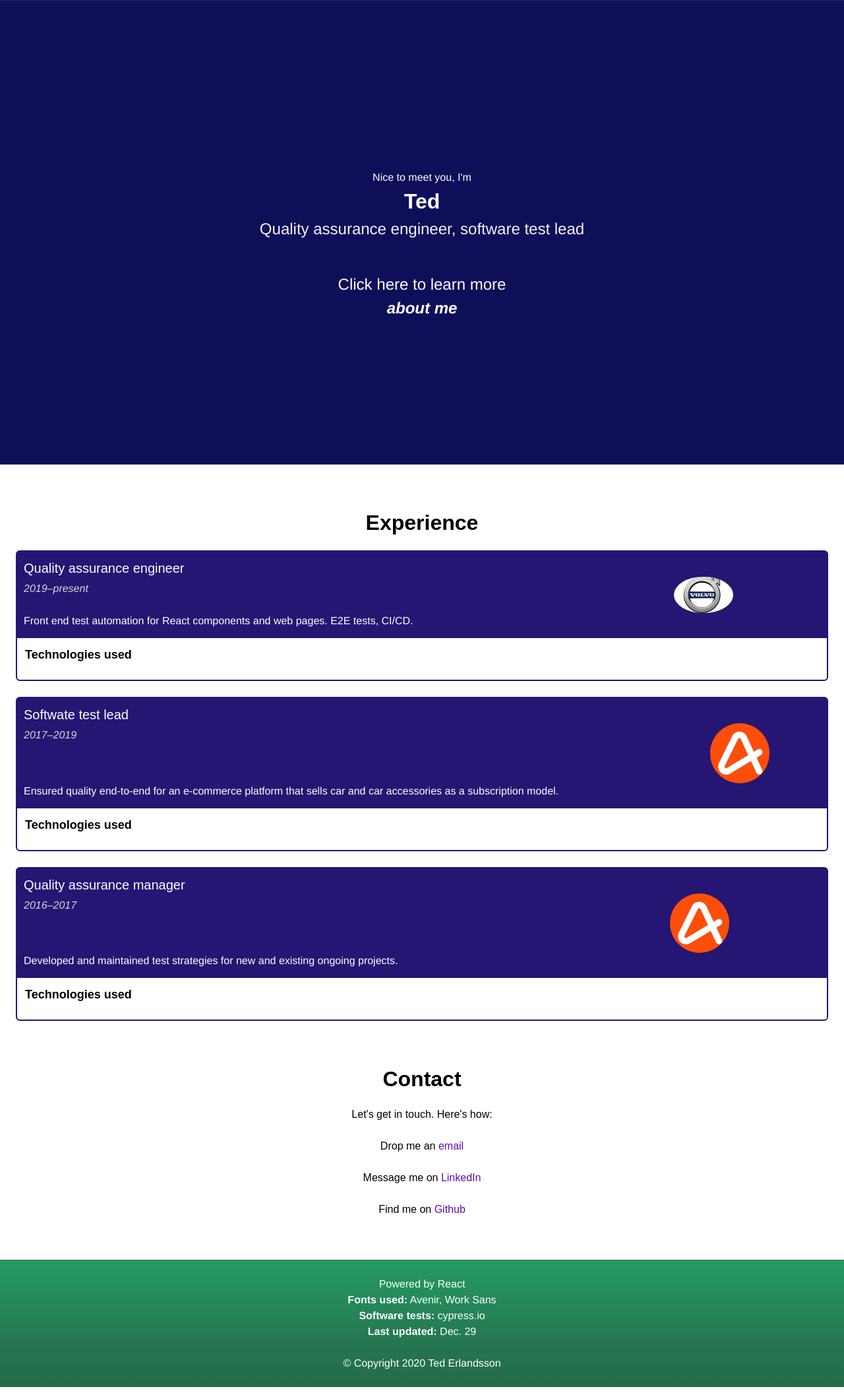
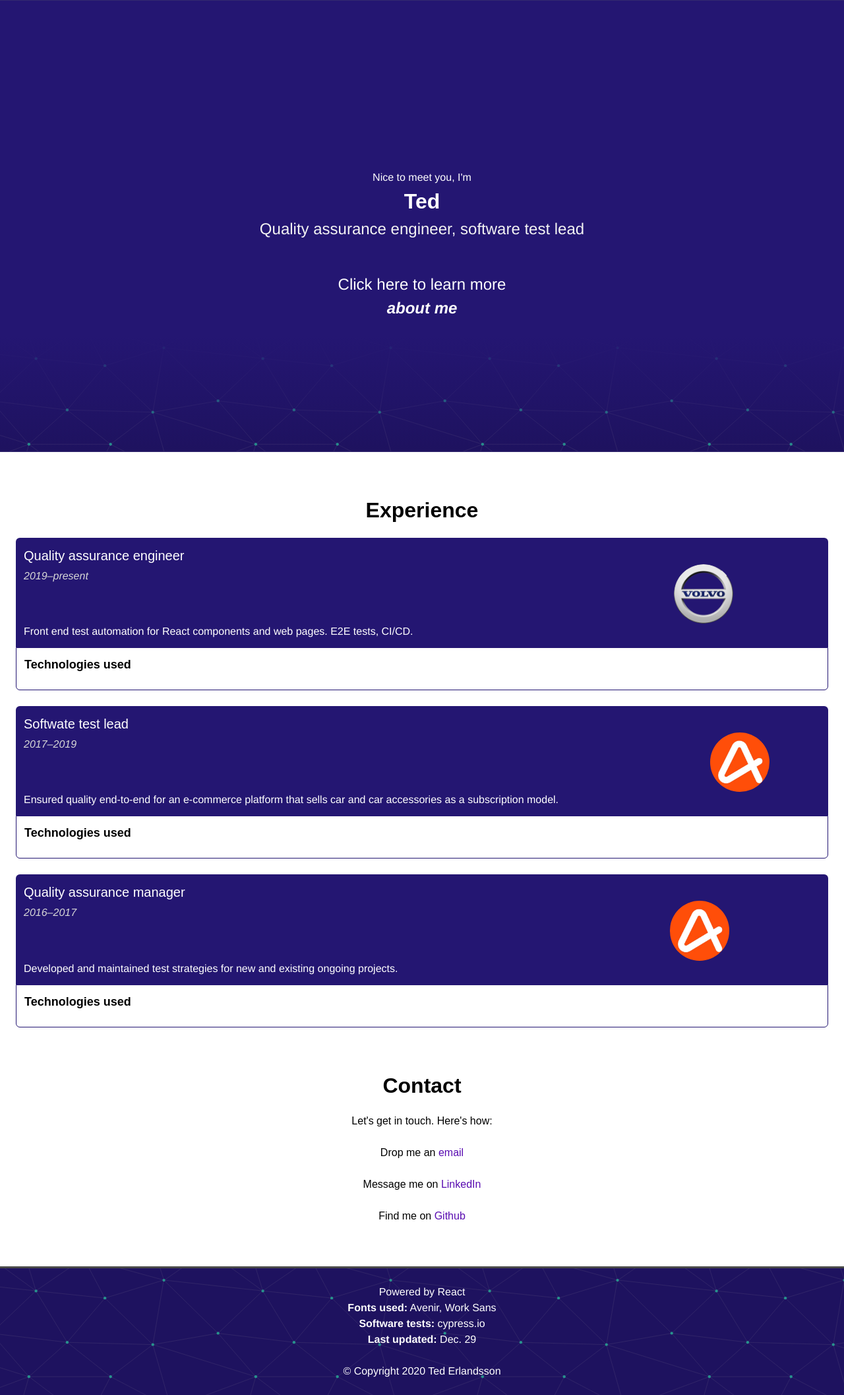
Before and after one commit to tederlandsson/portfolio, a React (Create React App) app: page / in a window 1280 px wide. Shown: the whole page at 66% size. Built offline with nearby package versions, Linux system fonts and the light colour scheme; what webfontloader would draw is missing.

Commit message:
update about and experience items

```diff
--- a/src/components/About/About.tsx
+++ b/src/components/About/About.tsx
@@ -4,6 +4,7 @@ import Overlay from '../Overlay/Overlay';
 // Theme
 import styled from 'styled-components';
 import { FontSizes, Margins, Colors } from '../../theme/';
+import pattern from '../../assets/pattern.svg';
 
 // Icons
 import { Icon } from '@iconify/react';
@@ -41,14 +42,16 @@ export default class About extends Component {
         </div>
         <br />
         <Overlay data={this.getContent()}/>
+        <div className="about-bottom"></div>
       </StyledAbout>
     );
   }
 }
 
 const StyledAbout = styled.div`
-    background: ${Colors.blueGradientBackGround};
-    padding: 20% 0 20% 0;
+    // background: ${Colors.blueGradientBackGround};
+    background: ${Colors.blueBackground};
+    padding: 20% 0 0 0;
     margin-bottom: ${Margins.huge};
     border-top: 1px solid rgb(99, 99, 99, 0.25);
     border-bottom: 1px solid rgb(99, 99, 99, 0.25);
@@ -85,4 +88,23 @@ const StyledAbout = styled.div`
   .wave {
     font-size: 5em;
   }
+
+  .about-bottom {
+    position: relative;
+    margin: ${Margins.large} 0 0;
+    background-image: url(${pattern});
+    height: 175px;
+    //background-image: linear-gradient(to right, url(${pattern}), ${Colors.blueBackground});
+  }
+
+  .about-bottom::after {
+    position: absolute;
+    content: "";
+    top: 0;
+    left: 0;
+    display: block;
+    background: linear-gradient(to bottom, ${Colors.blueBackground}, rgba(0, 0, 255, 0));
+    width: 100%;
+    height: 100%;
+  }
 `;
--- a/src/components/Experience/ExperienceItem.tsx
+++ b/src/components/Experience/ExperienceItem.tsx
@@ -13,7 +13,8 @@ interface ExperienceItemProps {
     description: string;
     bottomHeader?: string;
     image?: string;
-    imageAltText?: string,
+    imageAltText?: string;
+    ignoreRadius?: boolean,
     technologies: string[];
     icons?: Array<any>;
   }
@@ -95,18 +96,20 @@ const ExperienceItemStyling = styled.div`
   img {
     grid-column: 2;
     margin: auto auto auto auto;
+    max-width: ${utils.isMobile() ? '60px' : '90px'};
+  }
+
+  .experience-item .image {
     border-radius: 50%;
-    max-width: ${utils.isMobile() ? '60px' : '90px'};
   }
 
   .bottom-container {
     margin: 0 0 ${Margins.large} 0;
     padding: 0 ${Margins.small} ${Margins.small} ${Margins.small};
-    border: 2px ${Colors.experienceBlue} solid;
+    border: 1px ${Colors.experienceBlue} solid;
     border-bottom-left-radius: 6px;
     border-bottom-right-radius: 6px;
   }
-
 
   .bottom-header {
     margin: ${Margins.small} 0 ${Margins.small} 0;
@@ -125,5 +128,4 @@ const ExperienceItemStyling = styled.div`
   }
 `;
 
-
 export default ExperienceItem;
--- a/src/components/Footer/Footer.tsx
+++ b/src/components/Footer/Footer.tsx
@@ -1,5 +1,8 @@
 import React, { Component } from 'react';
 import { Colors } from '../../theme';
+
+import pattern from '../../assets/pattern.svg';
+import styled from 'styled-components';
 interface FooterProps {
   content: {
     name: string;
@@ -14,7 +17,8 @@ class Footer extends Component<FooterProps> {
     const content = this.props.content;
 
     return (
-      <div className="footer" style={footerWrapperCSS}>
+      <StyledFooter>
+        <div className="footer">
           <p>{content.poweredBy}</p>
           <p><b>Fonts used:</b> {content.fontsUsed}</p>
           <p><b>Software tests:</b> {content.tests}</p>
@@ -22,15 +26,18 @@ class Footer extends Component<FooterProps> {
           <br/>
           &copy; Copyright 2020 {content.name}
         </div>
+      </StyledFooter>
     );
   }
 }
 
-const footerWrapperCSS: object = {
-  borderTop: `1px solid ${Colors.borderStroke}`,
-  padding: `24px 24px 24px 24px`,
-  color: Colors.white,
-  background: Colors.darkContainerGradient,
-};
+const StyledFooter = styled.div`
+    border-top: 1px solid ${Colors.borderStroke};
+    padding: 24px 24px 24px 24px;
+    color: ${Colors.white};
+    background-image: url(${pattern});
+    border-top: 3px #4a4a4a solid;
+  }
+`;
 
 export default Footer;
--- a/src/components/Overlay/Overlay.tsx
+++ b/src/components/Overlay/Overlay.tsx
@@ -73,7 +73,7 @@ const OverlayStyled = styled.div`
   .prompt {
     font-size: ${FontSizes.Large};
     font-style: bold;
-    margin: 0 ${Margins.large} -3% ${Margins.large};
+    margin: 0 ${Margins.large} 0 ${Margins.large};
   }
 
   .prompt > i {
@@ -86,7 +86,7 @@ const OverlayStyled = styled.div`
     background-color: ${Colors.blueGradientBackGround};
     background: {Colors.blueGradient};
     border-top: 10px solid ${Colors.borderStroke};
-    padding: ${Margins.medium} ${Margins.Large} ${Margins.Large} ${Margins.Large};
+    padding: ${Margins.medium} ${Margins.Large} 0 ${Margins.Large};
   }
 
   .overlay > h2 {
--- a/src/config/experience.ts
+++ b/src/config/experience.ts
@@ -16,7 +16,7 @@ import bambooIcon from '@iconify-icons/logos/bamboo';
 
 
 // images
-import vcc_logo from '../assets/vcc_logo.jpg';
+import vcc_logo from '../assets/vcc_logo_2.png';
 import acando_logo from '../assets/acando_logo.jpg';
 
 const experienceContent = [
@@ -26,6 +26,7 @@ const experienceContent = [
     description: 'Front end test automation for React components and web pages. E2E tests, CI/CD.',
     bottomHeader: 'Technologies used',
     image: vcc_logo,
+    ignoreRadius: true,
     imageAltText: 'Volvo Car Corporation company logo',
     technologies: ['JavaScript', 'TypeScript', 'WebdriverIO', 'Azure DevOps'],
     icons: [javascriptIcon, typescriptIcon, reactIcon, fileTypeYarn, nodeIcon, browserstackIcon, githubFilled, fileTypeAzurepipelines],
@@ -36,6 +37,7 @@ const experienceContent = [
     description: 'Ensured quality end-to-end for an e-commerce platform that sells car and car accessories as a subscription model.',
     bottomHeader: 'Technologies used',
     image: acando_logo,
+    ignoreRadius: false,
     imageAltText: 'Acando consulting company logo',
     technologies: ['JavaScript', 'TypeScript', 'WebdriverIO', 'Azure DevOps'],
     icons: [postmanIcon, jiraIcon, confluenceIcon, pythonIcon],
@@ -46,6 +48,7 @@ const experienceContent = [
     description: 'Developed and maintained test strategies for new and existing ongoing projects.',
     bottomHeader: 'Technologies used',
     image: acando_logo,
+    ignoreRadius: false,
     imageAltText: 'SCAN COIN company logo',
     technologies: ['JavaScript', 'TypeScript', 'WebdriverIO', 'Azure DevOps'],
     icons: [postmanIcon, jiraIcon, confluenceIcon, bitbucketIcon, bambooIcon],
```
Also changed, not shown: src/assets/pattern.svg (added), src/assets/vcc_logo_2.png (added). Lines whose indentation alone changed are shown as unchanged.
